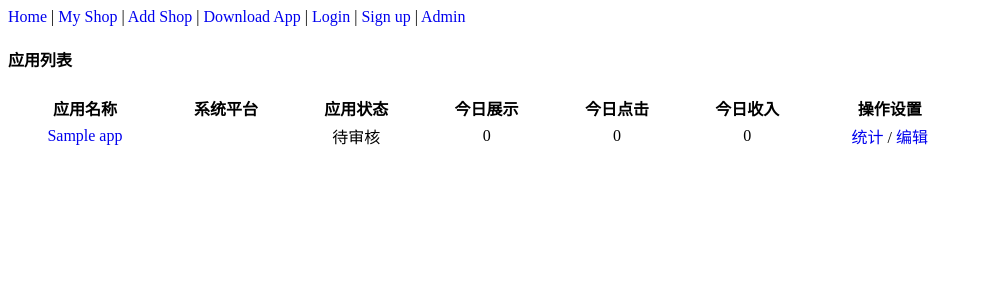
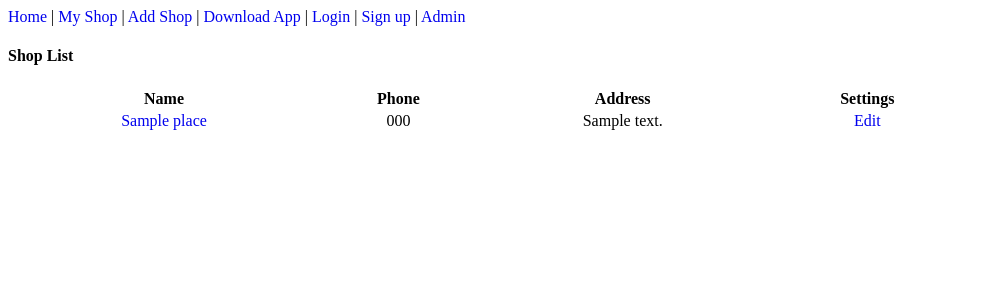
Before and after one commit to folse/MTS, a Django app: template templates/website/place/place_list.html in a window 1280 px wide. Shown: the top 300 px of the page, without its empty margins (0-983 px from the left). Run offline with Django 3.2, Linux system fonts and the light colour scheme; the template is opened without the code that fills it: most values are stand-ins (such as "Sample title", 1, 10 or a date in 2020); parts of the project's set-up code (start-up, migrations or seed data) failed here and were passed over.

Commit message:
Add place_list

```diff
--- a/account/views.py
+++ b/account/views.py
@@ -11,6 +11,7 @@ from django.template import RequestContext
 from django.views.decorators.cache import never_cache
 from django.views.decorators.csrf import csrf_protect
 from django import forms
+from models import User_Profile
 
 from forms import RegisterForm, PasswordForm
 import re
@@ -68,6 +69,9 @@ def register(request):
 
             user = User.objects.create_user(data['username'], data['email'], data['password'])
             user.email, user.is_staff, user.is_active, user.is_superuser = data['email'], True, True, False
+            user_profile = User_Profile(user=user)
+            user_profile.objectId, user_profile.description, user_profile.userType = userObjectId, '', 1
+            user_profile.save()
             user.save()
             from django.contrib.auth import authenticate, login
             #login() saves the user's ID in the session
--- a/templates/website/place/place_list.html
+++ b/templates/website/place/place_list.html
@@ -1,27 +1,21 @@
 {% extends "base.html" %}
-{% block title %}应用列表{% endblock %}
-{% block head %}应用列表{% endblock %}
+{% block title %}Shop List{% endblock %}
+{% block head %}Shop List{% endblock %}
 {% block content %}
 <table width="960">
 {% if object_list %}
     <tr align="center">
-        <th>应用名称</th>
-        <th>系统平台</th>
-        <th>应用状态</th>
-        <th>今日展示</th>
-        <th>今日点击</th>
-        <th>今日收入</th>
-        <th>操作设置</th>
+        <th>Name</th>
+        <th>Phone</th>
+        <th>Address</th>
+        <th>Settings</th>
     </tr>
-    {% for app in object_list %}
+    {% for place in object_list %}
         <tr align="center">
-            <td><a href="detail/{{app.id}}">{{app.name}}</a></td>
-            <td>{{app.platform}}</td>
-            <td>待审核</td>
-            <td>0</td>
-            <td>0</td>
-            <td>0</td>
-            <td><a href="report/{{app.id}}">统计</a> / <a href="edit/{{app.id}}">编辑</a></td>
+            <td><a href="detail/{{place.id}}">{{place.name}}</a></td>
+            <td>{{place.phone}}</td>
+            <td>{{place.address}}</td>
+            <td><a href="edit/{{place.id}}">Edit</a></td>
         </tr>
         <p></p>
     {% endfor %}
--- a/website/models.py
+++ b/website/models.py
@@ -1 +1,2 @@
+#coding: utf-8
 from django.db import models
--- a/website/urls.py
+++ b/website/urls.py
@@ -1,8 +1,8 @@
 from django.conf.urls import patterns, url
-
+from django.contrib.auth.decorators import login_required
 from website import views
 
 urlpatterns = patterns('',
-    (r'^$', views.place_list),
+    (r'^$', login_required(views.PlaceListView.as_view())),
     (r'^add/$', views.place_add),
 )
```
Also changed, not shown: account/models.py (+10 -14 lines), mts/settings.py (+6 -1 lines), website/views.py (+8 -10 lines), db.sqlite3, 2 other files.
